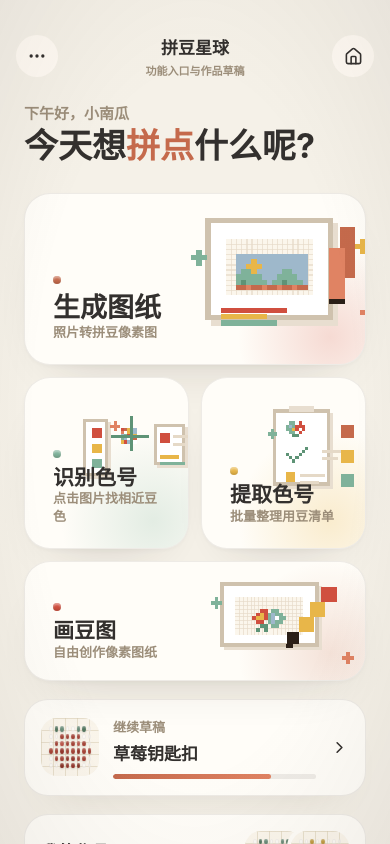
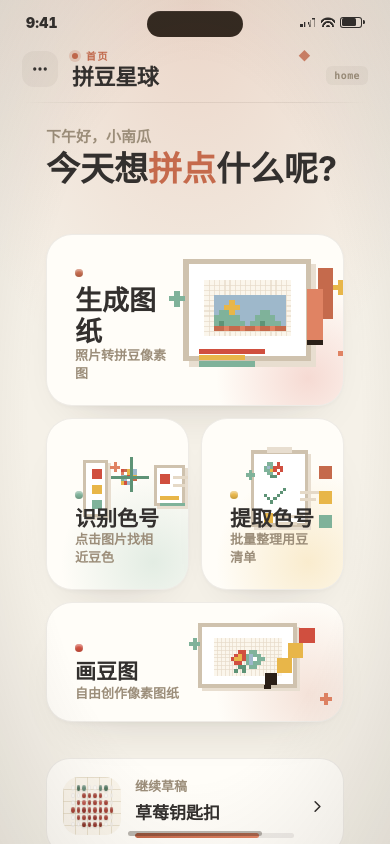
Before and after one commit to zhao031119-bit/pindou, a React (Vite) app: page / in a window 390 px wide. Built offline with nearby package versions, Linux system fonts and the light colour scheme.

Commit message:
feat: overhaul UI components with dynamic tones and textures
Update phone shell, AppHeader, and page background with dynamic tones and textures.

```diff
--- a/v0-app/src/components/AppFrame.jsx
+++ b/v0-app/src/components/AppFrame.jsx
@@ -1,11 +1,18 @@
 import AppHeader from './AppHeader.jsx';
 
 export default function AppFrame({ children, currentPage, pages, pageIcons, onNavigate }) {
+  const tone = currentPage.tone || 'clay';
+
   return (
     <main className="workbench">
       <aside className="side-panel" aria-label="v0 页面导航">
         <div className="side-brand">
-          <span className="brand-dot" />
+          <span className="brand-mark" aria-hidden="true">
+            <i />
+            <i />
+            <i />
+            <i />
+          </span>
           <div>
             <strong>拼豆星球</strong>
             <small>v0 UI Workbench</small>
@@ -21,8 +28,9 @@ export default function AppFrame({ children, currentPage, pages, pageIcons, onNa
                 className={`page-tab ${currentPage.id === page.id ? 'active' : ''}`}
                 onClick={() => onNavigate(page.id)}
                 type="button"
+                data-tone={page.tone || 'clay'}
               >
-                {Icon ? <Icon size={18} strokeWidth={2.2} /> : null}
+                <span className="page-tab-glyph" aria-hidden="true">{page.glyph}</span>
                 <span>{page.label}</span>
               </button>
             );
@@ -35,9 +43,23 @@ export default function AppFrame({ children, currentPage, pages, pageIcons, onNa
         </section>
       </aside>
 
-      <section className="phone-shell" aria-label={`${currentPage.title} 手机预览`}>
+      <section
+        className={`phone-shell tone-${tone}`}
+        aria-label={`${currentPage.title} 手机预览`}
+        data-page={currentPage.id}
+      >
+        <div className="phone-statusbar" aria-hidden="true">
+          <span className="status-time">9:41</span>
+          <span className="status-island" />
+          <span className="status-glyphs">
+            <i className="status-signal" />
+            <i className="status-wifi" />
+            <i className="status-battery" />
+          </span>
+        </div>
         <AppHeader page={currentPage} onHome={() => onNavigate('home')} />
         <div className="phone-body" key={currentPage.id}>{children}</div>
+        <div className="phone-homebar" aria-hidden="true" />
       </section>
     </main>
   );
--- a/v0-app/src/components/AppHeader.jsx
+++ b/v0-app/src/components/AppHeader.jsx
@@ -1,27 +1,30 @@
-import { ArrowLeft, Home, MoreHorizontal } from 'lucide-react';
+import { ArrowLeft, MoreHorizontal } from 'lucide-react';
 
 export default function AppHeader({ page, onHome }) {
+  const isHome = page.id === 'home';
+
   return (
-    <header className="app-header">
-      <div className="header-side">
-        {page.id === 'home' ? (
-          <button className="icon-button" type="button" aria-label="更多">
-            <MoreHorizontal size={20} />
-          </button>
-        ) : (
-          <button className="icon-button" type="button" aria-label="返回">
-            <ArrowLeft size={20} />
-          </button>
-        )}
+    <header className={`app-header tone-${page.tone || 'clay'}`}>
+      <button
+        className="header-leading"
+        type="button"
+        aria-label={isHome ? '更多' : '返回'}
+        onClick={isHome ? undefined : onHome}
+      >
+        {isHome ? <MoreHorizontal size={18} strokeWidth={2.4} /> : <ArrowLeft size={18} strokeWidth={2.4} />}
+      </button>
+
+      <div className="header-identity">
+        <span className="header-eyebrow" aria-hidden="true">
+          <i className="header-tone-dot" />
+          <em>{page.label}</em>
+          <span className="header-glyph">{page.glyph}</span>
+        </span>
+        <strong className="header-title-text">{page.title}</strong>
       </div>
-      <div className="header-title">
-        <strong>{page.title}</strong>
-        <span>{page.subtitle}</span>
-      </div>
-      <div className="header-side right">
-        <button className="icon-button" type="button" aria-label="回到首页" onClick={onHome}>
-          <Home size={19} />
-        </button>
+
+      <div className="header-trailing">
+        <span className="header-page-no" aria-hidden="true">{page.miniapp.split('/')[1] || page.id}</span>
       </div>
     </header>
   );
--- a/v0-app/src/data/pages.js
+++ b/v0-app/src/data/pages.js
@@ -4,63 +4,81 @@ export const pageRegistry = [
     label: '首页',
     title: '拼豆星球',
     subtitle: '功能入口与作品草稿',
-    miniapp: 'pages/home/home'
+    miniapp: 'pages/home/home',
+    tone: 'clay',
+    glyph: '◆'
   },
   {
     id: 'upload',
     label: '上传',
     title: '裁剪图片',
     subtitle: '拖动、缩放、确认主体',
-    miniapp: 'pages/upload/upload'
+    miniapp: 'pages/upload/upload',
+    tone: 'sky',
+    glyph: '◐'
   },
   {
     id: 'size',
     label: '尺寸',
     title: '图纸尺寸',
     subtitle: '自定义宽高与智能建议',
-    miniapp: 'pages/size/size'
+    miniapp: 'pages/size/size',
+    tone: 'butter',
+    glyph: '▦'
   },
   {
     id: 'result',
     label: '图纸',
     title: '生成图纸',
     subtitle: '预览、色卡与保存',
-    miniapp: 'pages/result/result'
+    miniapp: 'pages/result/result',
+    tone: 'clay',
+    glyph: '✦'
   },
   {
     id: 'pick',
     label: '识色',
     title: '识别色号',
     subtitle: '取样点、放大镜、品牌色卡',
-    miniapp: 'pages/pick/pick'
+    miniapp: 'pages/pick/pick',
+    tone: 'mint',
+    glyph: '◉'
   },
   {
     id: 'extract',
     label: '提取',
     title: '提取色号',
     subtitle: '批量提取用豆清单',
-    miniapp: 'pages/extract/extract'
+    miniapp: 'pages/extract/extract',
+    tone: 'butter',
+    glyph: '⏃'
   },
   {
     id: 'draw',
     label: '画图',
     title: '画豆图',
     subtitle: '低延迟像素网格编辑',
-    miniapp: 'pages/draw/draw'
+    miniapp: 'pages/draw/draw',
+    tone: 'berry',
+    glyph: '✎'
   },
   {
     id: 'projects',
     label: '作品',
     title: '我的作品',
     subtitle: '本地作品列表',
-    miniapp: 'pages/projects/projects'
+    miniapp: 'pages/projects/projects',
+    tone: 'mint',
+    glyph: '☷'
   },
   {
     id: 'detail',
     label: '详情',
     title: '作品详情',
     subtitle: '图纸、用豆和导出',
-    miniapp: 'pages/detail/detail'
+    miniapp: 'pages/detail/detail',
+    tone: 'clay',
+    glyph: '◆'
   }
 ];
 
--- a/v0-app/src/styles.css
+++ b/v0-app/src/styles.css
@@ -102,6 +102,25 @@ button {
   background: var(--clay);
 }
 
+.brand-mark {
+  display: inline-grid;
+  grid-template-columns: repeat(2, 7px);
+  gap: 2px;
+  flex-shrink: 0;
+}
+
+.brand-mark i {
+  display: block;
+  width: 7px;
+  height: 7px;
+  border-radius: 1.5px;
+}
+
+.brand-mark i:nth-child(1) { background: var(--clay); }
+.brand-mark i:nth-child(2) { background: var(--mint); }
+.brand-mark i:nth-child(3) { background: var(--butter); }
+.brand-mark i:nth-child(4) { background: var(--berry); }
+
 .page-tabs {
   display: grid;
   gap: 8px;
@@ -112,7 +131,7 @@ button {
   height: 42px;
   display: flex;
   align-items: center;
-  gap: 10px;
+  gap: 12px;
   padding: 0 12px;
   border-radius: 16px;
   color: rgba(51, 48, 46, 0.68);
@@ -121,6 +140,25 @@ button {
   text-align: left;
 }
 
+.page-tab-glyph {
+  width: 22px;
+  height: 22px;
+  display: grid;
+  place-items: center;
+  border-radius: 7px;
+  background: rgba(42, 31, 23, 0.06);
+  font-size: 12px;
+  color: var(--muted);
+  flex-shrink: 0;
+  font-family: ui-monospace, SFMono-Regular, Menlo, Consolas, monospace;
+}
+
+.page-tab[data-tone='clay'].active .page-tab-glyph { background: rgba(197, 106, 76, 0.18); color: var(--clay); }
+.page-tab[data-tone='mint'].active .page-tab-glyph { background: rgba(127, 178, 154, 0.22); color: var(--mint); }
+.page-tab[data-tone='butter'].active .page-tab-glyph { background: rgba(232, 182, 73, 0.22); color: #b8881e; }
+.page-tab[data-tone='berry'].active .page-tab-glyph { background: rgba(208, 79, 63, 0.18); color: var(--berry); }
+.page-tab[data-tone='sky'].active .page-tab-glyph { background: rgba(143, 182, 217, 0.26); color: #4f7fa6; }
+
 .page-tab.active {
   color: var(--charcoal);
   background: var(--surface);
@@ -152,7 +190,11 @@ button {
   line-height: 1.45;
 }
 
+/* ============================================
+   Phone shell — the "盆子"
+   ============================================ */
 .phone-shell {
+  position: relative;
   align-self: center;
   width: min(430px, 100%);
   height: min(932px, calc(100vh - 44px));
@@ -160,70 +202,259 @@ button {
   display: flex;
   flex-direction: column;
   overflow: hidden;
-  border: 1px solid rgba(42, 31, 23, 0.08);
-  border-radius: 44px;
-  background: var(--background);
+  border-radius: 56px;
+  --tone-color: var(--clay);
+  --tone-soft: rgba(197, 106, 76, 0.22);
+  background:
+    radial-gradient(ellipse 120% 90% at 50% 0%, var(--tone-soft) 0%, transparent 55%),
+    var(--background);
   box-shadow:
-    0 30px 90px -42px rgba(42, 31, 23, 0.36),
-    inset 0 0 0 10px rgba(255, 255, 255, 0.36);
-}
-
+    0 0 0 1.5px rgba(42, 31, 23, 0.92),
+    0 0 0 12px rgba(42, 31, 23, 0.06),
+    0 60px 120px -50px rgba(42, 31, 23, 0.55),
+    0 30px 60px -40px rgba(42, 31, 23, 0.35),
+    inset 0 1px 0 rgba(255, 255, 255, 0.7),
+    inset 0 -1px 0 rgba(42, 31, 23, 0.08);
+}
+
+.phone-shell.tone-clay { --tone-color: var(--clay); --tone-soft: rgba(197, 106, 76, 0.20); }
+.phone-shell.tone-mint { --tone-color: var(--mint); --tone-soft: rgba(127, 178, 154, 0.22); }
+.phone-shell.tone-butter { --tone-color: var(--butter); --tone-soft: rgba(232, 182, 73, 0.22); }
+.phone-shell.tone-berry { --tone-color: var(--berry); --tone-soft: rgba(208, 79, 63, 0.18); }
+.phone-shell.tone-sky { --tone-color: var(--sky); --tone-soft: rgba(143, 182, 217, 0.24); }
+
+/* Status bar — Dynamic Island + signal/wifi/battery */
+.phone-statusbar {
+  position: relative;
+  height: 44px;
+  flex-shrink: 0;
+  display: flex;
+  align-items: center;
+  justify-content: space-between;
+  padding: 0 28px 0 26px;
+  z-index: 5;
+}
+
+.status-time {
+  font-size: 14px;
+  font-weight: 900;
+  letter-spacing: 0.2px;
+  color: var(--charcoal);
+  font-variant-numeric: tabular-nums;
+}
+
+.status-island {
+  position: absolute;
+  left: 50%;
+  top: 11px;
+  transform: translateX(-50%);
+  width: 96px;
+  height: 26px;
+  border-radius: 999px;
+  background: rgba(42, 31, 23, 0.94);
+  box-shadow: inset 0 1px 0 rgba(255, 255, 255, 0.06);
+}
+
+.status-glyphs {
+  display: inline-flex;
+  align-items: center;
+  gap: 5px;
+}
+
+.status-signal,
+.status-wifi,
+.status-battery {
+  display: inline-block;
+  background: var(--charcoal);
+}
+
+.status-signal {
+  width: 16px;
+  height: 10px;
+  clip-path: polygon(0 100%, 25% 100%, 25% 70%, 0 70%, 0 100%, 33% 100%, 33% 50%, 58% 50%, 58% 100%, 66% 100%, 66% 25%, 91% 25%, 91% 100%, 100% 100%, 100% 0%, 75% 0%, 75% 75%, 50% 75%, 50% 25%, 25% 25%, 25% 60%, 0 60%);
+  background: var(--charcoal);
+  -webkit-mask: linear-gradient(#000, #000);
+}
+
+.status-signal {
+  background:
+    linear-gradient(var(--charcoal), var(--charcoal)) 0 100% / 3px 3px no-repeat,
+    linear-gradient(var(--charcoal), var(--charcoal)) 4px 100% / 3px 5px no-repeat,
+    linear-gradient(var(--charcoal), var(--charcoal)) 8px 100% / 3px 7px no-repeat,
+    linear-gradient(var(--charcoal), var(--charcoal)) 12px 100% / 3px 9px no-repeat;
+  background-color: transparent;
+}
+
+.status-wifi {
+  width: 14px;
+  height: 10px;
+  background:
+    radial-gradient(circle at 50% 100%, var(--charcoal) 0 1.5px, transparent 2.5px),
+    radial-gradient(circle at 50% 100%, transparent 0 4px, var(--charcoal) 4px 5.5px, transparent 6.5px),
+    radial-gradient(circle at 50% 100%, transparent 0 7.5px, var(--charcoal) 7.5px 9px, transparent 10px);
+  background-color: transparent;
+}
+
+.status-battery {
+  position: relative;
+  width: 22px;
+  height: 11px;
+  border-radius: 3px;
+  background: transparent;
+  box-shadow: inset 0 0 0 1px var(--charcoal);
+}
+
+.status-battery::before {
+  content: '';
+  position: absolute;
+  left: 1.5px;
+  top: 1.5px;
+  bottom: 1.5px;
+  width: 14px;
+  border-radius: 1.5px;
+  background: var(--charcoal);
+}
+
+.status-battery::after {
+  content: '';
+  position: absolute;
+  right: -3px;
+  top: 3.5px;
+  width: 2px;
+  height: 4px;
+  border-radius: 0 1.5px 1.5px 0;
+  background: var(--charcoal);
+}
+
+/* App header — per-page tone band */
 .app-header {
-  height: 94px;
-  display: grid;
-  grid-template-columns: 72px 1fr 72px;
-  align-items: center;
+  position: relative;
+  height: auto;
   flex-shrink: 0;
-  padding: 18px 16px 0;
-}
-
-.header-side {
-  display: flex;
-  justify-content: flex-start;
-}
-
-.header-side.right {
+  display: grid;
+  grid-template-columns: 36px 1fr auto;
+  align-items: center;
+  gap: 14px;
+  padding: 4px 22px 14px;
+  z-index: 4;
+}
+
+.app-header::after {
+  content: '';
+  position: absolute;
+  left: 22px;
+  right: 22px;
+  bottom: 0;
+  height: 1px;
+  background: linear-gradient(90deg, transparent, var(--border) 20%, var(--border) 80%, transparent);
+}
+
+.header-leading {
+  width: 36px;
+  height: 36px;
+  display: grid;
+  place-items: center;
+  border-radius: 12px;
+  background: rgba(42, 31, 23, 0.04);
+  color: var(--charcoal);
+  transition: background 0.18s ease;
+}
+
+.header-leading:hover {
+  background: rgba(42, 31, 23, 0.10);
+}
+
+.header-identity {
+  display: flex;
+  flex-direction: column;
+  gap: 2px;
+  min-width: 0;
+}
+
+.header-eyebrow {
+  display: inline-flex;
+  align-items: center;
+  gap: 8px;
+  font-size: 10px;
+  font-weight: 900;
+  letter-spacing: 1.6px;
+  text-transform: uppercase;
+  color: var(--tone-color);
+}
+
+.header-tone-dot {
+  width: 6px;
+  height: 6px;
+  border-radius: 50%;
+  background: var(--tone-color);
+  box-shadow: 0 0 0 3px color-mix(in srgb, var(--tone-color) 22%, transparent);
+}
+
+.header-eyebrow em {
+  font-style: normal;
+}
+
+.header-glyph {
+  margin-left: auto;
+  font-size: 12px;
+  color: var(--tone-color);
+  opacity: 0.8;
+}
+
+.header-title-text {
+  display: block;
+  font-size: 22px;
+  font-weight: 900;
+  letter-spacing: -0.4px;
+  color: var(--charcoal);
+  line-height: 1.1;
+}
+
+.header-trailing {
+  display: flex;
+  align-items: center;
   justify-content: flex-end;
-}
-
-.icon-button {
-  width: 42px;
-  height: 42px;
-  display: grid;
-  place-items: center;
-  border-radius: 50%;
-  background: var(--surface);
-  box-shadow: 0 16px 36px -28px rgba(42, 31, 23, 0.35);
-}
-
-.header-title {
-  min-width: 0;
-  text-align: center;
-}
-
-.header-title strong,
-.header-title span {
-  display: block;
-  overflow: hidden;
-  text-overflow: ellipsis;
-  white-space: nowrap;
-}
-
-.header-title strong {
-  font-size: 17px;
-}
-
-.header-title span {
-  margin-top: 3px;
-  color: var(--muted);
-  font-size: 11px;
-  font-weight: 700;
-}
-
+  align-self: end;
+  padding-bottom: 4px;
+}
+
+.header-page-no {
+  font-family: ui-monospace, SFMono-Regular, Menlo, Consolas, monospace;
+  font-size: 10px;
+  font-weight: 800;
+  letter-spacing: 0.4px;
+  color: var(--muted);
+  padding: 4px 8px;
+  border-radius: 6px;
+  background: rgba(42, 31, 23, 0.04);
+}
+
+.app-header.tone-clay { --tone-color: var(--clay); }
+.app-header.tone-mint { --tone-color: var(--mint); }
+.app-header.tone-butter { --tone-color: var(--butter); }
+.app-header.tone-berry { --tone-color: var(--berry); }
+.app-header.tone-sky { --tone-color: var(--sky); }
+
+/* Phone body — main content scroll area */
 .phone-body {
   flex: 1;
   min-height: 0;
   overflow: hidden;
+  position: relative;
+}
+
+/* Home indicator at bottom */
+.phone-homebar {
+  position: absolute;
+  left: 50%;
+  bottom: 8px;
+  transform: translateX(-50%);
+  width: 134px;
+  height: 5px;
+  border-radius: 999px;
+  background: rgba(42, 31, 23, 0.32);
+  z-index: 5;
+  pointer-events: none;
 }
 
 .page {
@@ -234,20 +465,25 @@ button {
 }
 
 .page-home {
-  padding-bottom: 24px;
+  padding: 14px 22px 88px;
+  height: 100%;
+  overflow-y: auto;
+  display: flex;
+  flex-direction: column;
+  gap: 18px;
 }
 
 .flow-page {
   position: relative;
+  height: 100%;
   display: flex;
   flex-direction: column;
   gap: 16px;
-  padding: 6px 18px 0;
+  padding: 14px 22px 88px;
   overflow-y: auto;
   background:
-    radial-gradient(circle at 12% 8%, rgba(127, 178, 154, 0.14), transparent 32%),
-    radial-gradient(circle at 92% 4%, rgba(232, 182, 73, 0.16), transparent 30%),
-    radial-gradient(circle at 50% 96%, rgba(208, 79, 63, 0.12), transparent 36%);
+    radial-gradient(circle at 50% -10%, color-mix(in srgb, var(--tone-color, var(--clay)) 14%, transparent), transparent 38%),
+    radial-gradient(circle at 100% 100%, rgba(42, 31, 23, 0.04), transparent 40%);
 }
 
 .flow-page::before {
@@ -257,11 +493,10 @@ button {
   pointer-events: none;
   z-index: 0;
   background-image:
-    linear-gradient(to right, rgba(42, 31, 23, 0.04) 1px, transparent 1px),
-    linear-gradient(to bottom, rgba(42, 31, 23, 0.04) 1px, transparent 1px);
-  background-size: 22px 22px;
-  mask-image: radial-gradient(ellipse at center, rgba(0, 0, 0, 0.5), transparent 78%);
-  -webkit-mask-image: radial-gradient(ellipse at center, rgba(0, 0, 0, 0.5), transparent 78%);
+    radial-gradient(circle at 1px 1px, rgba(42, 31, 23, 0.05) 1px, transparent 1.5px);
+  background-size: 14px 14px;
+  mask-image: radial-gradient(ellipse 90% 70% at 50% 50%, rgba(0, 0, 0, 0.55), transparent 80%);
+  -webkit-mask-image: radial-gradient(ellipse 90% 70% at 50% 50%, rgba(0, 0, 0, 0.55), transparent 80%);
 }
 
 .flow-page > * {
@@ -2027,17 +2262,13 @@ button {
 }
 
 /* Phone shell vignette to focus center */
-.phone-shell {
-  position: relative;
-}
-
 .phone-shell::after {
   content: "";
   position: absolute;
   inset: 0;
   pointer-events: none;
   border-radius: inherit;
-  background: radial-gradient(ellipse at center, transparent 58%, rgba(42, 31, 23, 0.06) 100%);
+  background: radial-gradient(ellipse at center, transparent 60%, rgba(42, 31, 23, 0.10) 100%);
   z-index: 100;
 }
 
```
